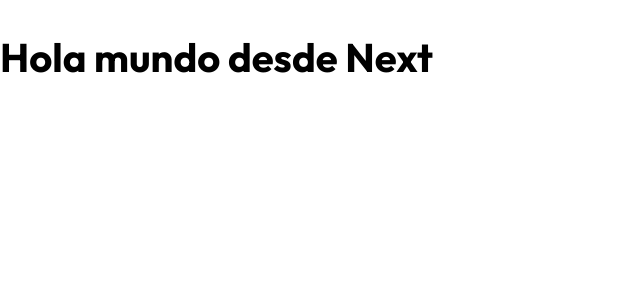
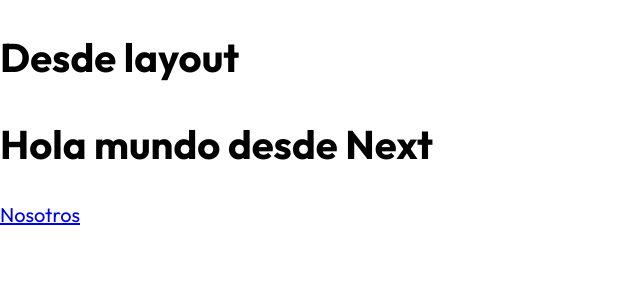
Before and after one commit to JuanRaV/GuitarLA-NextJS, a Next.js app: page / in a window 1280 px wide. Shown: the top 300 px of the page, without its empty margins (0-640 px from the left). Built offline with nearby package versions, Linux system fonts and the light colour scheme.

Commit message:
Creating the first layout

```diff
--- /dev/null
+++ b/components/layout.js
@@ -0,0 +1,17 @@
+import Head from 'next/head'
+
+const Layout = ({children, title ='', description=''}) => {
+  return (
+    <>
+        <Head>
+            <title>{`GuitarLA - ${title}`}</title>
+            <meta name='description' content={description}/>
+
+        </Head>
+        <h1>Desde layout</h1>
+        {children}
+    </>
+  )
+}
+
+export default Layout
--- a/pages/index.js
+++ b/pages/index.js
@@ -1,8 +1,16 @@
+import Link from 'next/link'
+import Layout from '../components/layout'
 
 export default function Home() {
   return (
     <>
-      <h1>Hola mundo desde Next</h1>
+    <Layout
+      title={'Inicio'}
+      description={'Blog de musica, venta de guitarras y mas'}
+    >
+        <h1>Hola mundo desde Next</h1>
+        <Link href="/nosotros">Nosotros</Link>
+    </Layout>
     </>
   )
 }
```
Also changed, not shown: pages/nosotros.js (added, +16 -0 lines).
